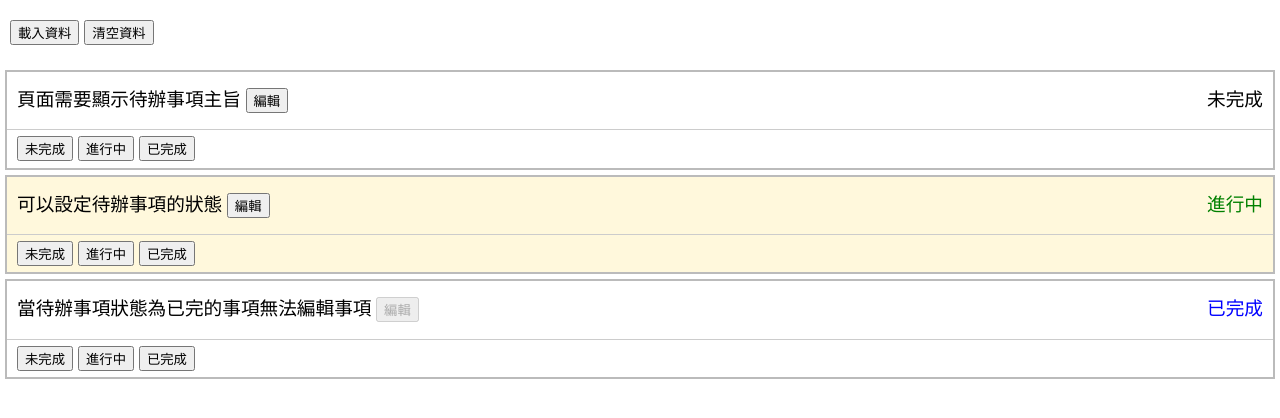
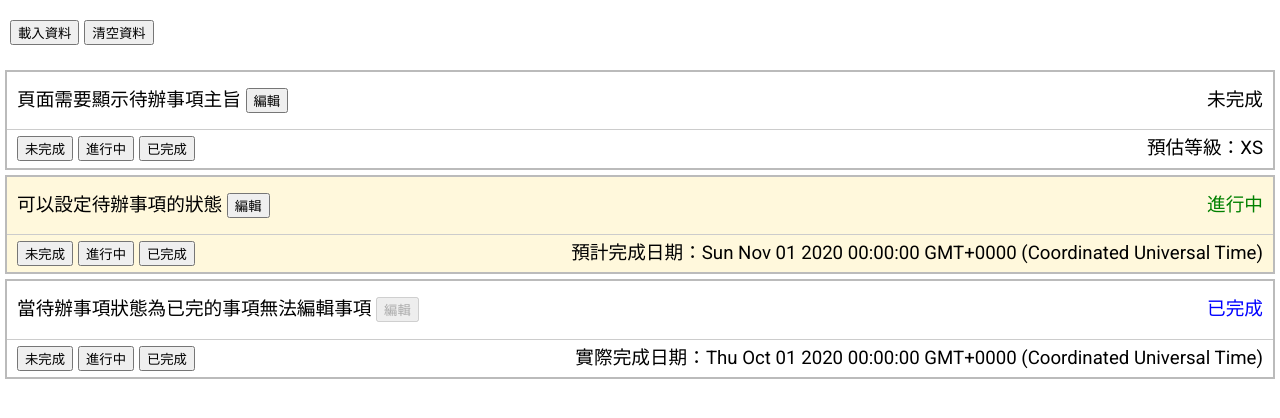
Before and after one commit to Oliver721003/angular-todo-project, an Angular app: page / in a window 1280 px wide. Both pictures are taken after a click on the button "載入資料". Shown: the top 418 px of the page. Built offline with nearby package versions, Linux system fonts and the light colour scheme.

Commit message:
feat: 結構型指令 ngSwitch - 實作待辦事項擴增資訊的顯示

```diff
--- a/src/app/task/task/task.component.css
+++ b/src/app/task/task/task.component.css
@@ -18,6 +18,7 @@ div.card div.content {
 
 div.card div.button {
   padding-left: 10px;
+  padding-right: 10px;
   display: flex;
   justify-content: space-between;
 }
--- a/src/app/task/task/task.component.html
+++ b/src/app/task/task/task.component.html
@@ -27,5 +27,10 @@
       <button type="button" (click)="onSetTaskState(TaskState.Doing)">進行中</button>
       <button type="button" (click)="onSetTaskState(TaskState.Finish)">已完成</button>
     </span>
+    <span [ngSwitch]="state">
+      <ng-container *ngSwitchCase="TaskState.Doing">預計完成日期：{{ expectDate }}</ng-container>
+      <ng-container *ngSwitchCase="TaskState.Finish">實際完成日期：{{ finishedDate }}</ng-container>
+      <ng-container *ngSwitchDefault>預估等級：{{ level }}</ng-container>
+    </span>
   </div>
 </div>
```
